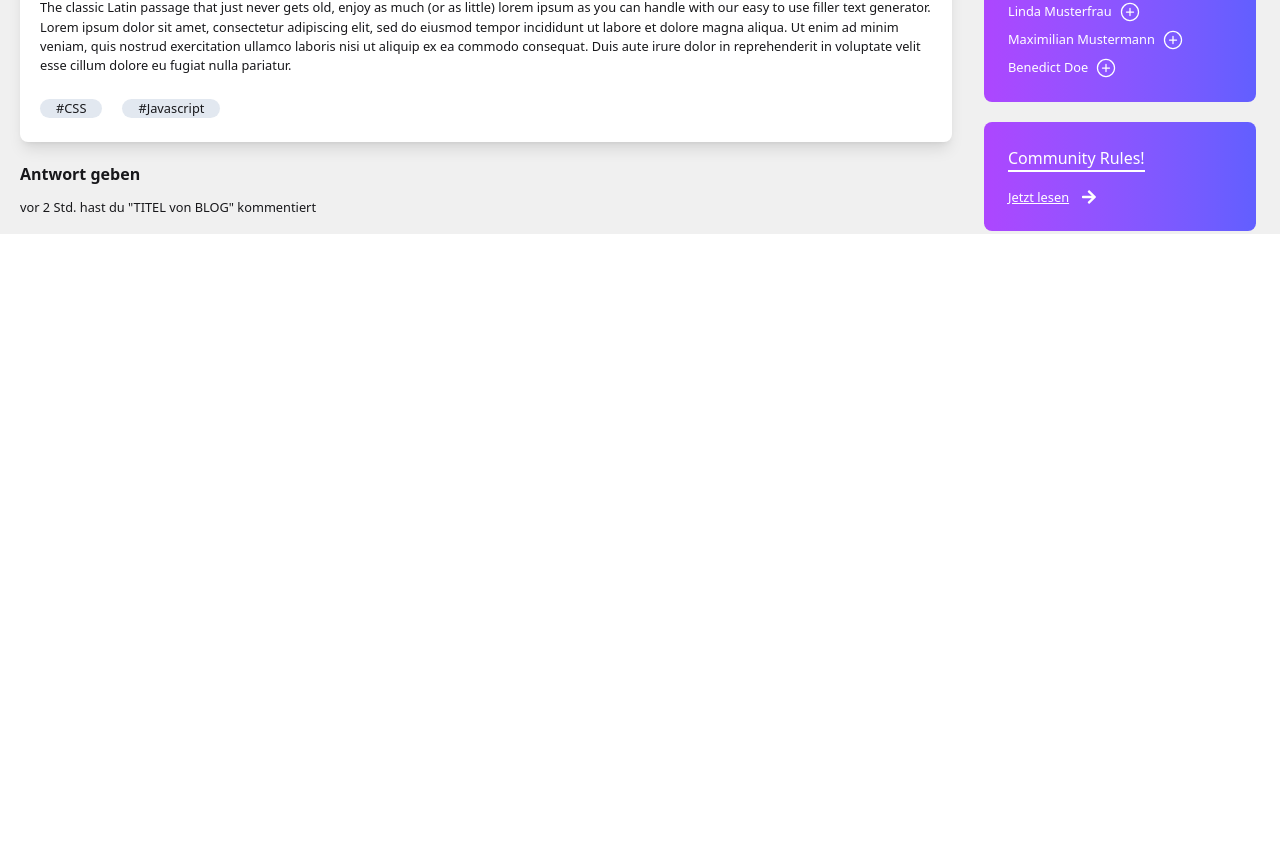
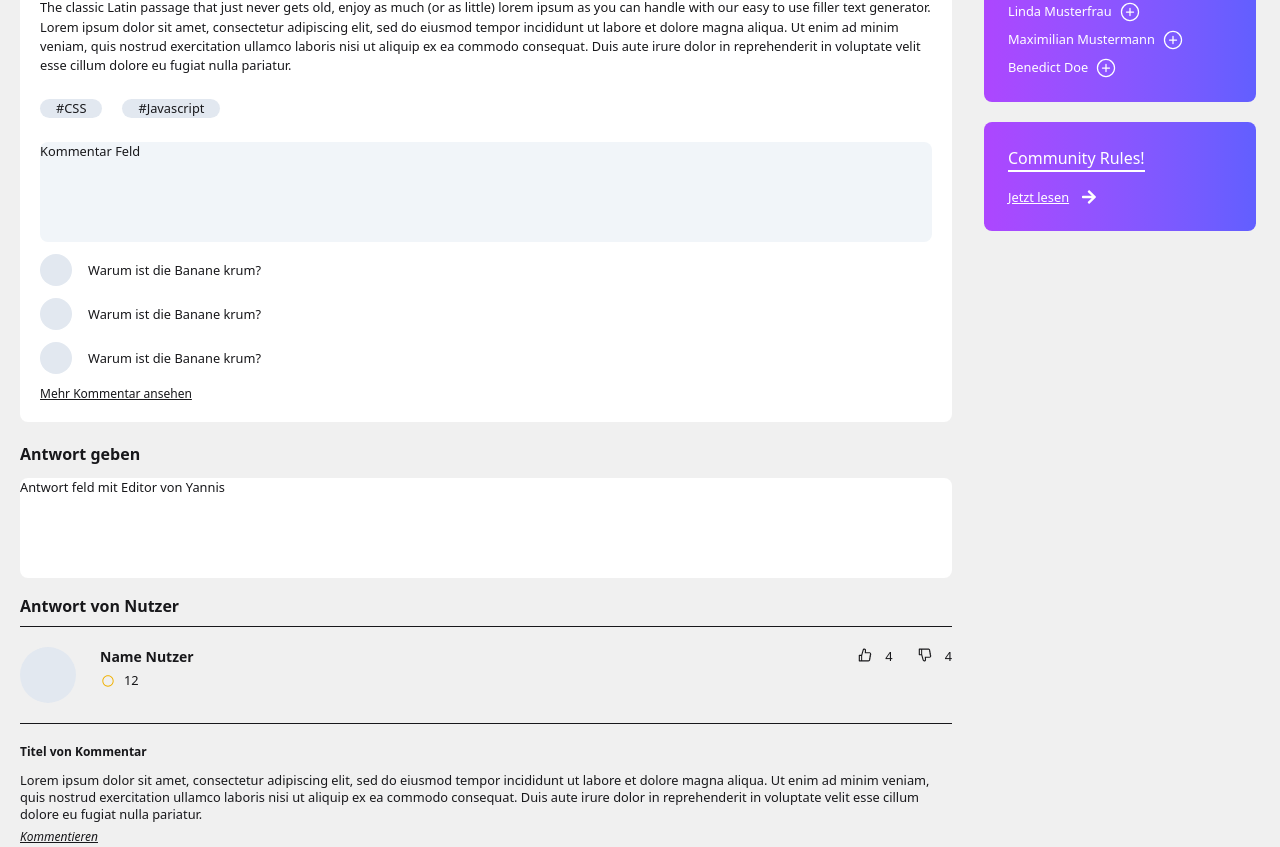
Before and after one commit to nidialoha/FLAI_SDK_Frontend, a React (Vite) app: page /detailforum in a window 1280 px wide. Shown: the part 285-1132 px from the top of the page. Before the commit the page ends 800 px from the top, so only its background shows below. Built offline with nearby package versions, Linux system fonts and the light colour scheme.

Commit message:
design-part2

```diff
--- a/src/Pages/Blogs.jsx
+++ b/src/Pages/Blogs.jsx
@@ -27,7 +27,7 @@ function Blogs() {
         <div className="mt-4 shadow-md p-6 ml-5 rounded-xl bg-white">
           <div className="flex gap-10 ">
             <div className="flex flex-col items-center">
-              <p className="bg-slate-400 p-6 text-center rounded-full">Img</p>
+              <p className="bg-slate-400 p-6 text-center rounded-full h-14 w-14"></p>
               <div className="flex gap-2 text-right mt-3 items-center">
                 <TfiControlRecord className="text-yellow-500" />
                 <p>12</p>
@@ -65,6 +65,16 @@ function Blogs() {
           </div>
         </div>
       </NavLink>
+
+      <div className="flex justify-center items-end mt-60 mb-10">
+        <div className="join">
+          <button className="join-item btn">1</button>
+          <button className="join-item btn">2</button>
+          <button className="join-item btn btn-disabled">...</button>
+          <button className="join-item btn">99</button>
+          <button className="join-item btn">100</button>
+        </div>
+      </div>
     </>
   );
 }
--- a/src/Pages/DetailBlog.jsx
+++ b/src/Pages/DetailBlog.jsx
@@ -9,6 +9,7 @@ import { TfiControlRecord } from "react-icons/tfi";
 function DetailBlog() {
   return (
     <>
+      {/* Filter Bereich & Button Fragen erstellen*/}
       <div className="flex justify-end mr-5">
         <div className="flex gap-8 items-center pt-4">
           <button className="flex">
@@ -24,7 +25,9 @@ function DetailBlog() {
         </div>
       </div>
 
-      <div className="bg-white shadow-lg rounded-lg ml-5 mt-5">
+      {/* Karte */}
+
+      <div className="bg-white rounded-lg ml-5 mt-5">
         <div className="flex justify-between items-baseline">
           <h6 className="pt-3 pb-4 ml-5 font-bold">
             Wie Tailwind funktinoiert
@@ -82,12 +85,66 @@ function DetailBlog() {
           </div>
         </div>
       </div>
-      <h2 className="font-bold ml-5">Antwort geben</h2>
+      <h2 className="font-bold ml-5 mb-4">Kommentieren</h2>
 
+      {/* Ersetzen durch Quill von Yannis */}
+      <div className="bg-white ml-5 pt-3 rounded-lg">
+        <p className="ml-5 py-4 h-[150px]">Text block Quill von Yannis</p>
+      </div>
+
+      {/* Kommentare Section */}
       <div>
-        <p className="ml-5 mt-3 pb-4">
-          vor 2 Std. hast du "TITEL von BLOG" kommentiert
-        </p>
+        <h2 className="font-bold ml-5 mt-4">Kommentare</h2>
+      </div>
+      <div className="border-b-1 mt-2 ml-5"></div>
+      <div>
+        <div className="flex justify-between">
+          <div className="flex gap-6 pb-5 pt-5 ">
+            <p className="bg-slate-200 rounded-full ml-5 w-14 h-14"></p>
+            <div>
+              <h6 className="font-bold text-sm">Name Nutzer</h6>
+
+              <div className="flex gap-2 text-right mt-1 items-center">
+                <TfiControlRecord className="text-yellow-500" />
+                <p>12</p>
+              </div>
+            </div>
+          </div>
+
+          <div className="flex gap-6 pb-5 pt-5">
+            <div className="flex flex-col items-center">
+              <div className="flex gap-3">
+                <AiOutlineLike />
+                <p>4</p>
+              </div>
+            </div>
+
+            <div className="flex flex-col items-center">
+              <div className="flex gap-3">
+                <AiOutlineDislike />
+                <p>4</p>
+              </div>
+            </div>
+          </div>
+        </div>
+
+        <div className="border-b-1 ml-5"></div>
+
+        {/* Inhalt Kommentare */}
+        <div>
+          <h6 className="font-bold text-xs ml-5 mt-5">Titel von Kommentar</h6>
+          <p className="ml-5 text-xs mt-3">
+            Lorem ipsum dolor sit amet, consectetur adipiscing elit, sed do
+            eiusmod tempor incididunt ut labore et dolore magna aliqua. Ut enim
+            ad minim veniam, quis nostrud exercitation ullamco laboris nisi ut
+            aliquip ex ea commodo consequat. Duis aute irure dolor in
+            reprehenderit in voluptate velit esse cillum dolore eu fugiat nulla
+            pariatur.
+          </p>
+          <button className="underline text-xs italic ml-5">
+            Kommentieren
+          </button>
+        </div>
       </div>
     </>
   );
--- a/src/Pages/DetailForum.jsx
+++ b/src/Pages/DetailForum.jsx
@@ -24,7 +24,7 @@ function DetailForum() {
         </div>
       </div>
 
-      <div className="bg-white shadow-lg rounded-lg ml-5 mt-5">
+      <div className="bg-white rounded-lg ml-5 mt-5">
         <div className="flex justify-between items-baseline">
           <h6 className="pt-3 pb-4 ml-5 font-bold">
             Mein CSS funktioniert nicht!
@@ -86,14 +86,91 @@ function DetailForum() {
             <p className="bg-slate-200 px-4 rounded-full">#CSS</p>
             <p className="bg-slate-200 px-4 rounded-full">#Javascript</p>
           </div>
+
+          {/* QUILL von Yannis. Editor zum kommentieren der Frage */}
+          <div className="bg-slate-100 h-[100px] rounded-lg">
+            <p>Kommentar Feld</p>
+          </div>
+
+          {/* Antwort von einige Nutzer */}
+          <div className="flex mt-3 gap-4 items-center">
+            <div className="h-8 w-8 bg-slate-200 rounded-full"></div>
+            <p>Warum ist die Banane krum?</p>
+          </div>
+
+          <div className="flex mt-3 gap-4 items-center">
+            <div className="h-8 w-8 bg-slate-200 rounded-full"></div>
+            <p>Warum ist die Banane krum?</p>
+          </div>
+          <div className="flex mt-3 gap-4 items-center">
+            <div className="h-8 w-8 bg-slate-200 rounded-full"></div>
+            <p>Warum ist die Banane krum?</p>
+          </div>
+          <button className="underline text-xs mt-3 mb-5">
+            Mehr Kommentar ansehen
+          </button>
         </div>
       </div>
-      <h2 className="font-bold ml-5">Antwort geben</h2>
+      <h2 className="font-bold ml-5 mb-3">Antwort geben</h2>
 
+      {/* Editor Bereich */}
+      <div className="bg-white h-[100px] rounded-lg ml-5">
+        <p>Antwort feld mit Editor von Yannis</p>
+      </div>
+
+      {/* Kommentare Section */}
       <div>
-        <p className="ml-5 mt-3 pb-4">
-          vor 2 Std. hast du "TITEL von BLOG" kommentiert
-        </p>
+        <h2 className="font-bold ml-5 mt-4">Antwort von Nutzer</h2>
+      </div>
+      <div className="border-b-1 mt-2 ml-5"></div>
+      <div>
+        <div className="flex justify-between">
+          <div className="flex gap-6 pb-5 pt-5 ">
+            <p className="bg-slate-200 rounded-full ml-5 w-14 h-14"></p>
+            <div>
+              <h6 className="font-bold text-sm">Name Nutzer</h6>
+
+              <div className="flex gap-2 text-right mt-1 items-center">
+                <TfiControlRecord className="text-yellow-500" />
+                <p>12</p>
+              </div>
+            </div>
+          </div>
+
+          <div className="flex gap-6 pb-5 pt-5">
+            <div className="flex flex-col items-center">
+              <div className="flex gap-3">
+                <AiOutlineLike />
+                <p>4</p>
+              </div>
+            </div>
+
+            <div className="flex flex-col items-center">
+              <div className="flex gap-3">
+                <AiOutlineDislike />
+                <p>4</p>
+              </div>
+            </div>
+          </div>
+        </div>
+
+        <div className="border-b-1 ml-5"></div>
+
+        {/* Inhalt Kommentare */}
+        <div>
+          <h6 className="font-bold text-xs ml-5 mt-5">Titel von Kommentar</h6>
+          <p className="ml-5 text-xs mt-3">
+            Lorem ipsum dolor sit amet, consectetur adipiscing elit, sed do
+            eiusmod tempor incididunt ut labore et dolore magna aliqua. Ut enim
+            ad minim veniam, quis nostrud exercitation ullamco laboris nisi ut
+            aliquip ex ea commodo consequat. Duis aute irure dolor in
+            reprehenderit in voluptate velit esse cillum dolore eu fugiat nulla
+            pariatur.
+          </p>
+          <button className="underline text-xs italic ml-5">
+            Kommentieren
+          </button>
+        </div>
       </div>
     </>
   );
--- a/src/Pages/Forum.jsx
+++ b/src/Pages/Forum.jsx
@@ -27,7 +27,7 @@ function Forum() {
         <div className="mt-4 shadow-md p-6 ml-5 rounded-xl bg-white">
           <div className="flex gap-10 ">
             <div className="flex flex-col items-center">
-              <p className="bg-slate-400 p-6 text-center rounded-full">Img</p>
+              <p className="bg-slate-400 p-6 text-center rounded-full h-14 w-14"></p>
               <div className="flex gap-2 text-right mt-3 items-center">
                 <AiOutlineLike />
                 <p>4</p>
@@ -60,6 +60,16 @@ function Forum() {
           </div>
         </div>
       </NavLink>
+
+      <div className="flex justify-center items-end mt-60 mb-10">
+        <div className="join">
+          <button className="join-item btn">1</button>
+          <button className="join-item btn">2</button>
+          <button className="join-item btn btn-disabled">...</button>
+          <button className="join-item btn">99</button>
+          <button className="join-item btn">100</button>
+        </div>
+      </div>
     </>
   );
 }
```
